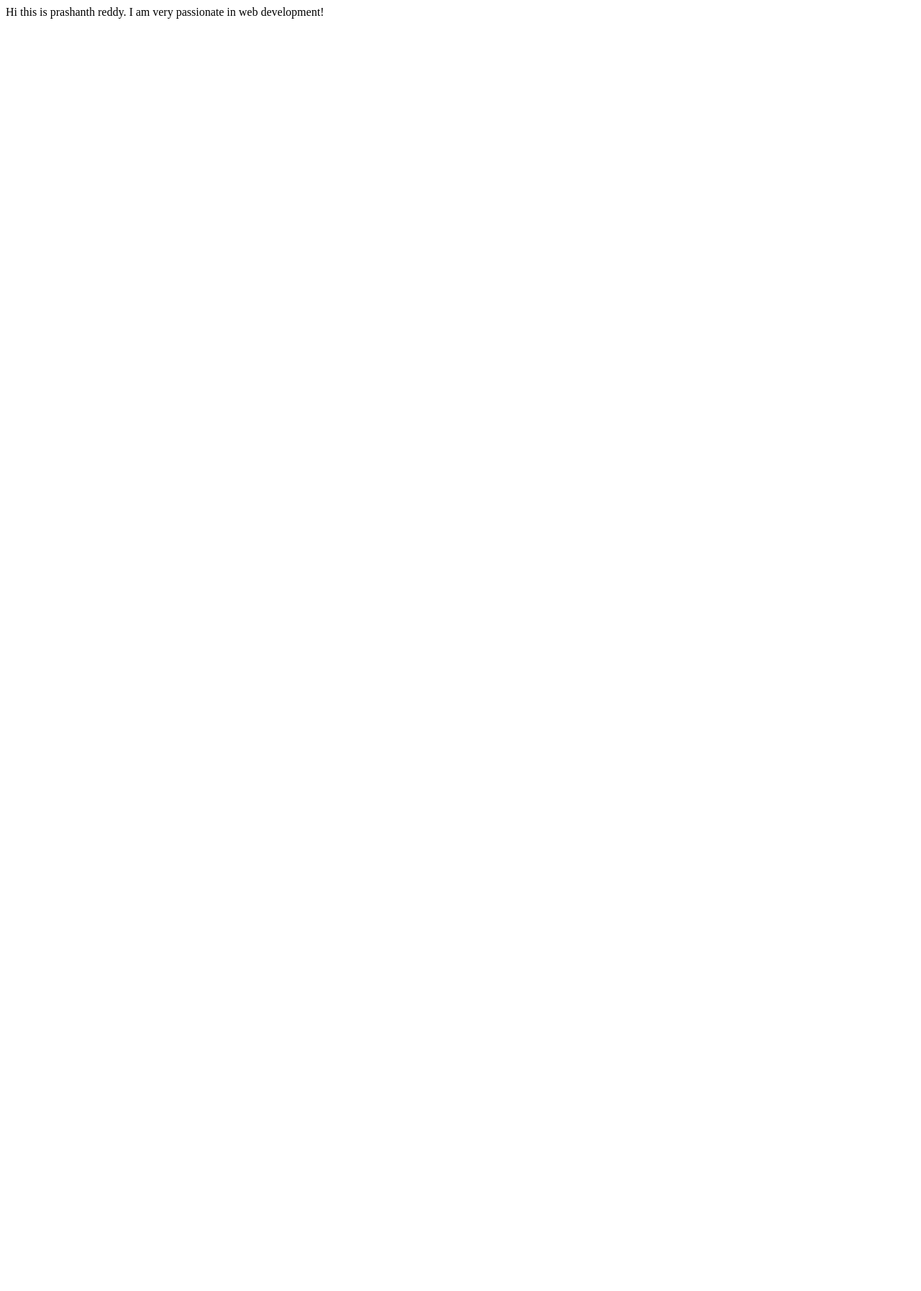
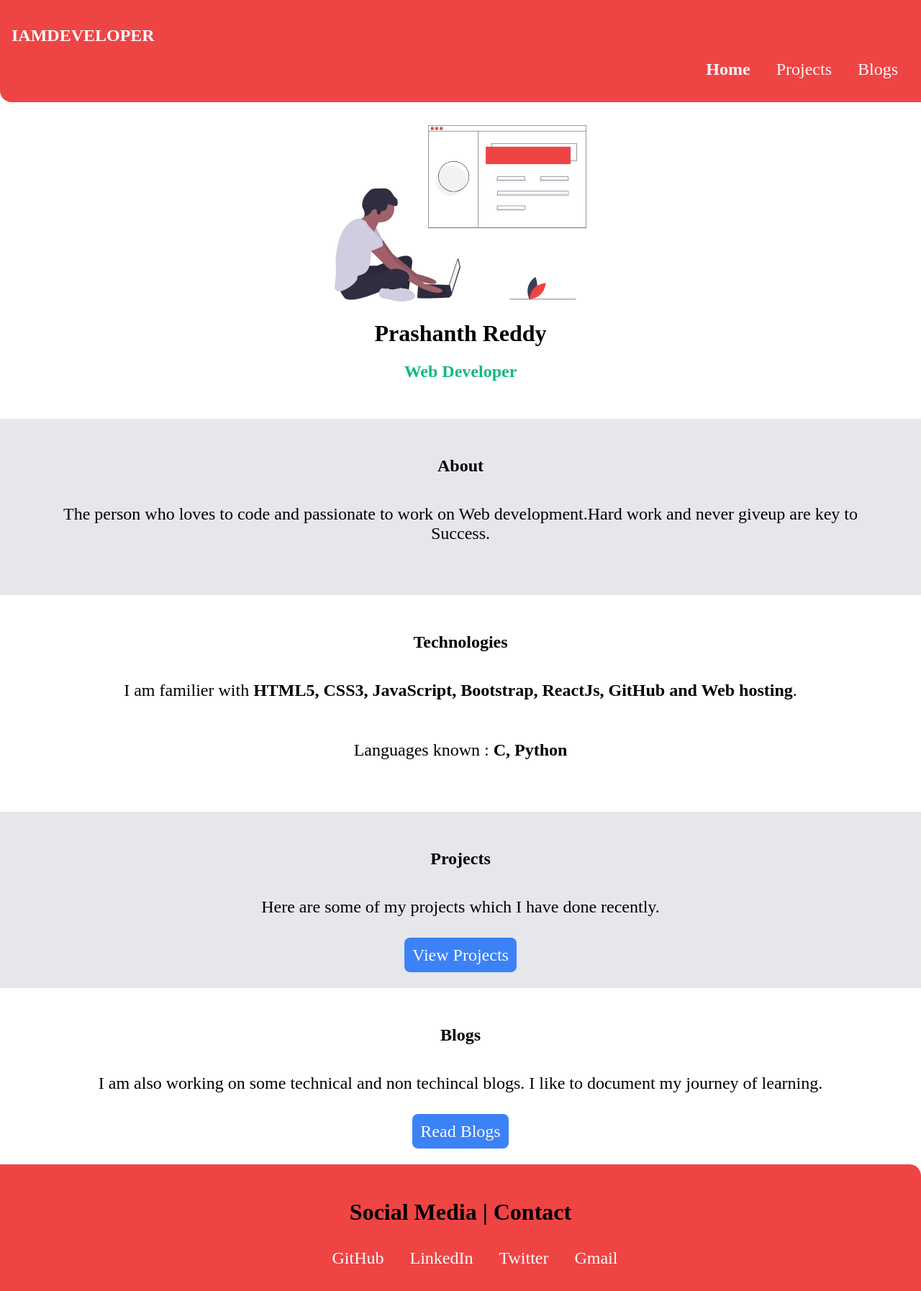
Before and after one commit to PrashanthreddyAinala/portfolio, a plain HTML site: page index.html in a window 1280 px wide. Shown: the whole page at 72% size. Before the commit the page ends 800 px from the top, so only its background shows below. Drawn offline with Linux system fonts and the light colour scheme; a web font is replaced by a local one.

Commit message:
feat
added new features

```diff
--- a/index.html
+++ b/index.html
@@ -4,8 +4,57 @@
     <meta charset="UTF-8">
     <meta name="viewport" content="width=device-width, initial-scale=1.0">
     <title>portfolio</title>
+    <link href="/style.css" rel="stylesheet" />
 </head>
 <body>
-    Hi this is prashanth reddy. I am very passionate in web development!
+    <nav class="nav-bar">
+        <h1>IAMDEVELOPER</h1>
+        <ul class="list-unbold">
+            <li class="list-inline"><a href="/index.html" class="link-active ">Home</a></li>
+            <li class="list-inline"><a href="/projects.html">Projects</a></li>
+            <li class="list-inline"><a href="/blogs.html">Blogs</a></li>
+        </ul>
+    </nav>
+    <div class="align-center">
+        <img src="/images/profile.svg" alt="profile"/>
+        <h1>Prashanth Reddy</h1>
+        <h2 class="color">Web Developer</h2>
+    </div>
+    <section>
+        <div class="align-center gray-background">
+            <h2>About</h2>
+            <p>The person who loves to code and passionate to work on Web development.Hard work and never giveup are key to Success.</p>
+        </div>
+    </section>
+    <section>
+        <div class="align-center">
+            <h2>Technologies</h2>
+            <p>I am familier with <strong>HTML5, CSS3, JavaScript, Bootstrap, ReactJs, GitHub and Web hosting</strong>.</p>
+            <p>Languages known : <strong>C, Python</strong></p>
+        </div>
+    </section>
+    <section>
+        <div class="align-center gray-background">
+            <h2>Projects</h2>
+            <p>Here are some of my projects which I have done recently.</p>
+            <a href="/projects.html" class="anchor-style">View Projects</a>
+        </div>
+    </section>
+    <section>
+        <div class="align-center">
+            <h2>Blogs</h2>
+            <p>I am also working on some technical and non techincal blogs. I like to document my journey of learning.</p>
+            <a href="/blogs.html" class="anchor-style">Read Blogs</a>
+        </div>
+    </section>
+    <footer class="footer-style">
+        <p><strong>Social Media | Contact</strong></p>
+        <ul>
+            <li class="list-inline"><a href="https://github.com/PrashanthreddyAinala">GitHub</a></li>
+            <li class="list-inline"><a href="https://www.linkedin.com/in/prashanth-reddy-7143831a4/">LinkedIn</a></li>
+            <li class="list-inline"><a href="https://twitter.com/ainala_reddy">Twitter</a></li>
+            <li class="list-inline"><a href="prashanthreddyainala@gmail.com">Gmail</a></li>
+        </ul>
+    </footer>
 </body>
-</html></html>
+</html>
--- /dev/null
+++ b/style.css
@@ -0,0 +1,118 @@
+@import url('https://fonts.googleapis.com/css2?family=Padauk:wght@400;700&display=swap');
+
+/* colors */
+:root {
+    --primary-color:  #EF4444;
+    --white-color: #F9FAFB;
+    --green-color: #10B981;
+    --blue-color:  #3B82F6;
+    --lightpink-color: #FCA5A5;
+}
+
+body {
+    margin: 0px;
+}
+/* nav bar */
+.nav-bar {
+    background-color: var(--primary-color);
+    padding: 1rem;
+    border-bottom-left-radius: 1rem;
+    color: var(--white-color);
+}
+
+/* list attributes */
+.list-unbold {
+    list-style: none;
+    text-align: right;
+}
+
+.list-inline {
+    display: inline;
+    padding: 1rem;
+    font-size: 1.5rem;
+}
+
+/* anchor tag */
+a {
+    text-decoration: none;
+    color: var(--white-color);
+}
+
+.link-active {
+    font-weight: bold;
+}
+
+/* image */
+img{
+    max-width: 350px;
+    margin: auto;
+}
+
+.align-center {
+    text-align: center;
+    padding: 2rem;
+}
+
+.align-center p {
+    font-size: 1.5rem;
+    padding: 1rem;
+}
+
+.color {
+    color: var(--green-color);
+}
+
+.anchor-style {
+    background-color: var(--blue-color);
+    padding: 0.7rem;
+    border-radius: 0.5rem;
+    font-size: 1.5rem;
+}
+
+.gray-background {
+    background-color: #E5E7EB;
+}
+
+/* styling-footer */
+.footer-style {
+    background-color: var(--primary-color);
+    padding: 1rem;
+    text-align: center;
+    border-top-right-radius: 1rem;
+}
+
+.footer-style p {
+    font-size: 2rem;
+}
+
+.footer-style li {
+    list-style: none;
+}
+
+/* projectpage-style */
+.project-list li {
+    font-size: 2rem;
+    font-weight: bold;
+    padding-top: 2rem;
+}
+
+.project-list p {
+    font-size: 2rem;
+}
+
+.secondary-link {
+    border: solid 2px;
+    border-color: var(--lightpink-color);
+    color: var(--lightpink-color);
+    border-radius: 0.5rem;
+    padding: 0.6rem;
+    font-size: 1.5rem;
+    margin-left: 2rem;
+}
+
+/* blog page */
+
+.blog-page {
+    padding: 2rem;
+    font-size: 2rem;
+}
```
Also changed, not shown: blogs.html (added, +26 -0 lines), projects.html (added, +37 -0 lines), images/profile.svg (added).
